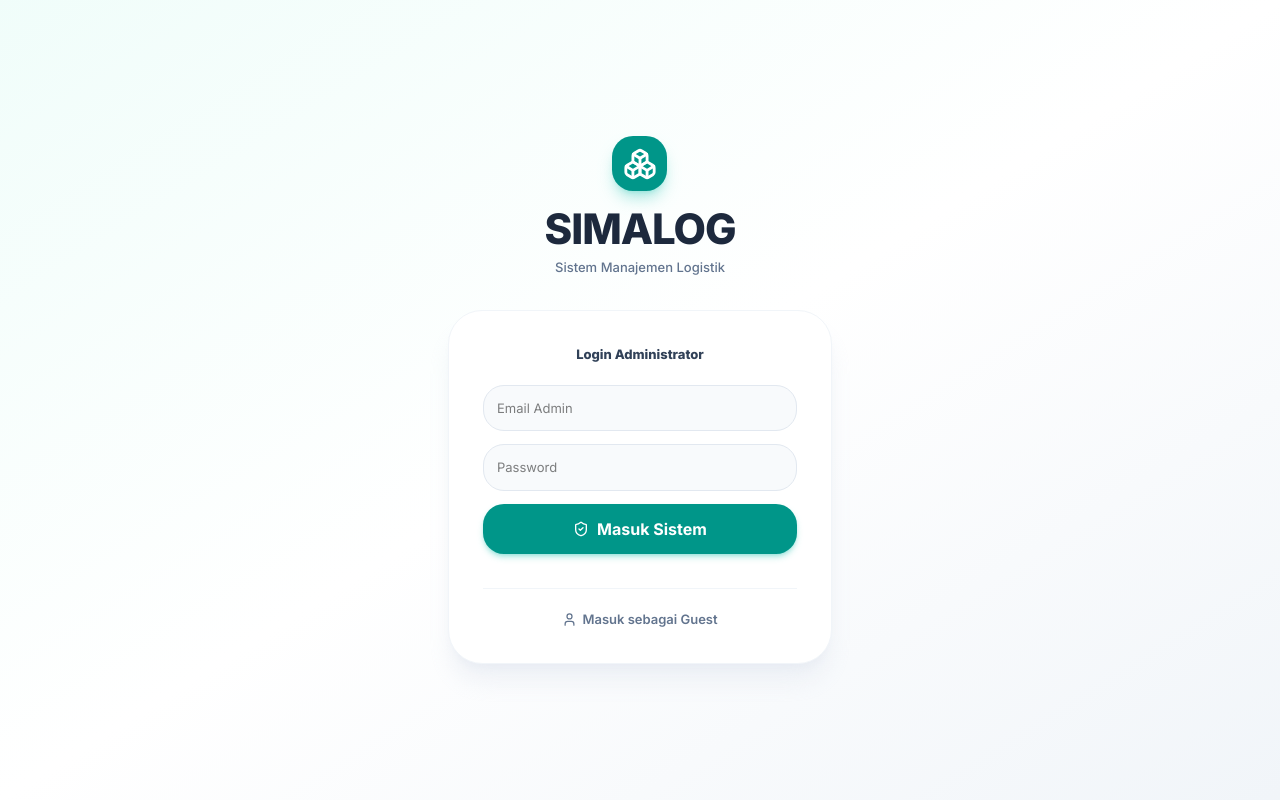
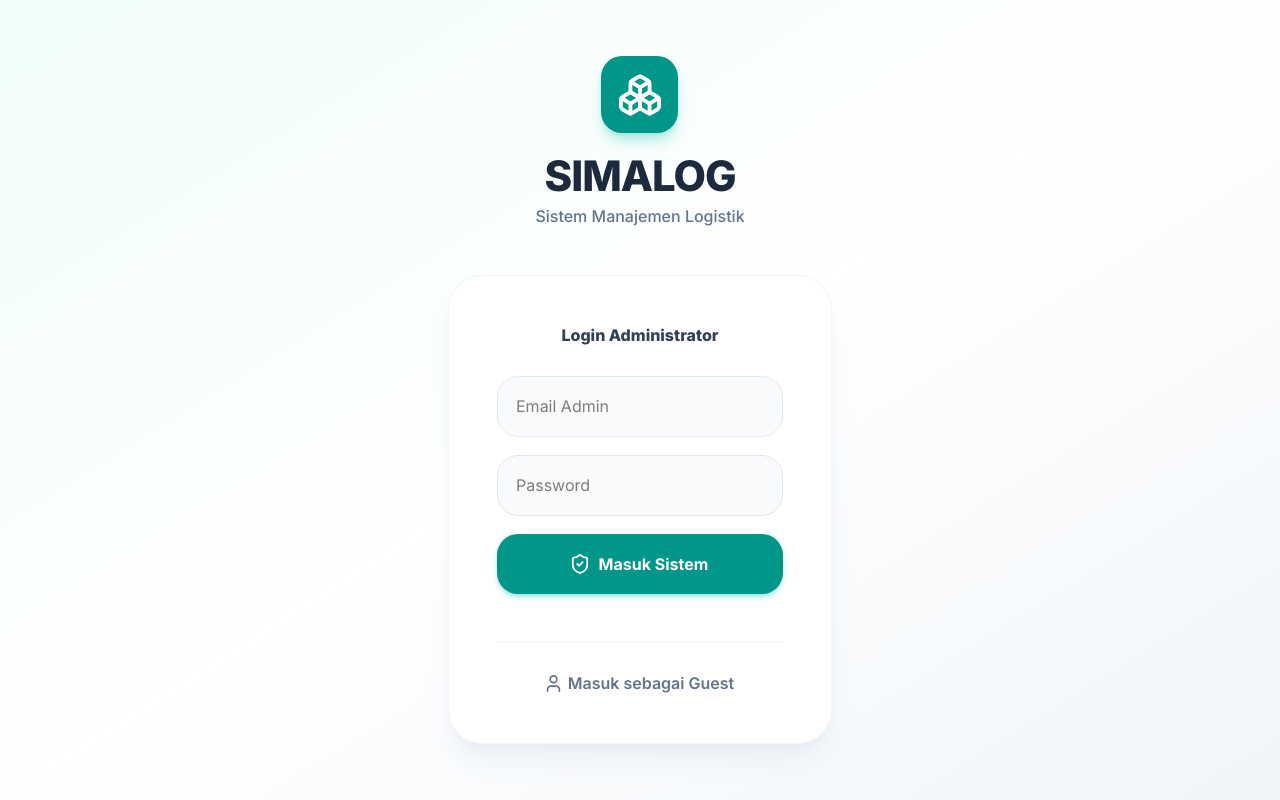
Before and after one commit to daniel-got/simalog, a React (Vite) app: page / in a window 1280 px wide. Built offline with nearby package versions, Linux system fonts and the light colour scheme.

Commit message:
feat: update readable content

```diff
--- a/src/components/layout/AppLayout.jsx
+++ b/src/components/layout/AppLayout.jsx
@@ -1,4 +1,5 @@
 import { NavLink, Outlet } from 'react-router-dom';
+import { useEffect } from 'react';
 import {
   LayoutDashboard, Package, TrendingDown, TrendingUp,
   Layers3, ClipboardList, LogOut, Boxes
@@ -15,8 +16,14 @@ const NAV_ALL = [
 ];
 
 export default function AppLayout() {
-  const { currentUser, logout } = useStore();
+  const { currentUser, logout, fetchData } = useStore();
   const navs = NAV_ALL.filter(n => !n.role || n.role === currentUser?.role);
+
+  useEffect(() => {
+    if (currentUser) {
+      fetchData();
+    }
+  }, [currentUser, fetchData]);
 
   return (
     <div className="min-h-dvh bg-slate-50 flex lg:flex-row flex-col">
--- a/src/index.css
+++ b/src/index.css
@@ -57,3 +57,32 @@ body {
   -webkit-overflow-scrolling: touch;
   scroll-behavior: smooth;
 }
+
+/*
+  Scale up Fibonacci values on Desktop (>= 1024px)
+  agar tampilan desktop tidak terlihat terlalu kecil / kerdil
+*/
+@media (min-width: 1024px) {
+  :root {
+    /* Spacing & Sizing yang dibesarkan ~30% - 40% */
+    --spacing-5: 7px;
+    --spacing-8: 11px;
+    --spacing-13: 18px;
+    --spacing-21: 29px;
+    --spacing-34: 48px;
+    --spacing-55: 77px;
+
+    /* Typography yang disesuaikan menjadi proporsi desktop */
+    --text-xs: 13px;
+    --text-sm: 16px;
+    --text-base: 21px;
+    --text-lg: 28px;
+    --text-xl: 36px;
+    --text-2xl: 48px;
+  }
+
+  /* Secara otomatis memperbesar ukuran seluruh icon Lucide sekitar 35% di desktop */
+  svg.lucide {
+    transform: scale(1.35);
+  }
+}
```
